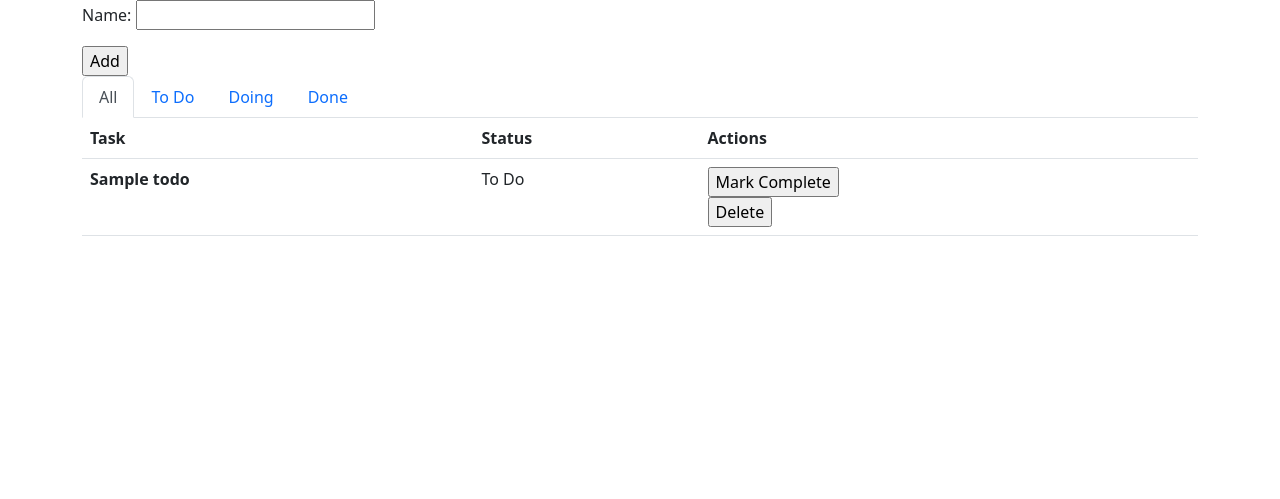
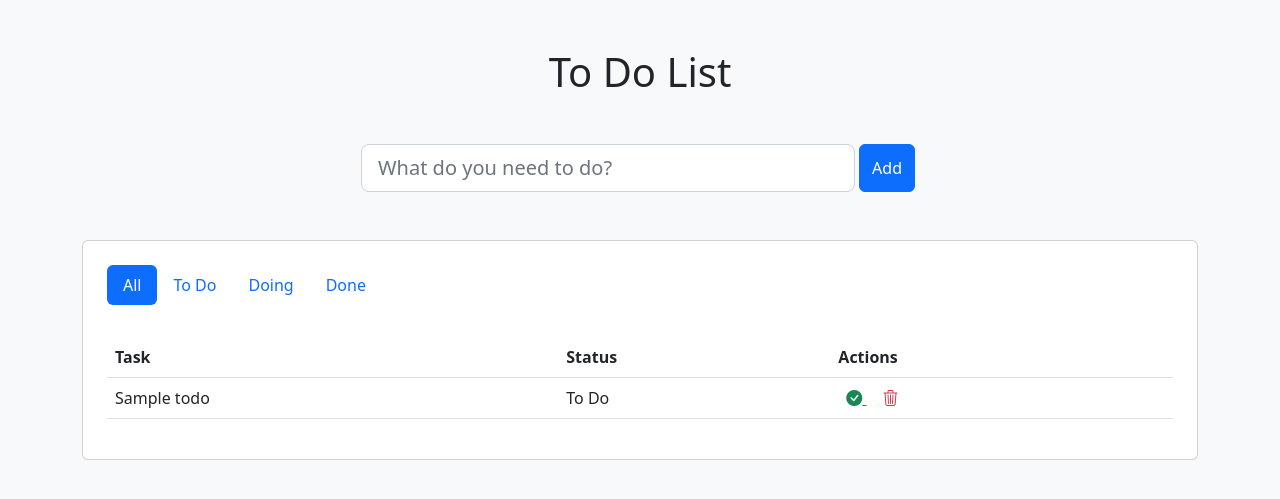
Before and after one commit to aliceridgway/django-htmx-experiments, a Django app: page / in a window 1280 px wide. Shown: the top 499 px of the page. Run offline with Django 4.2, Linux system fonts and the light colour scheme; tables that the repository leaves empty hold one stand-in row (values such as "Sample post"); some libraries are stand-ins or nearby versions.

Commit message:
jazz up UI

```diff
--- a/core/forms.py
+++ b/core/forms.py
@@ -1,9 +1,20 @@
-from django.forms import ModelForm
+from django import forms
 
 from core.models import ToDo
 
 
-class ToDoForm(ModelForm):
+class ToDoForm(forms.ModelForm):
     class Meta:
         model = ToDo
         fields = ["name"]
+
+    name = forms.CharField(
+        label=False,
+        widget=forms.TextInput(
+            attrs={
+                "aria-label": "name",
+                "placeholder": "What do you need to do?",
+                "class": "form-control form-control-lg inline-block",
+            }
+        ),
+    )
--- a/templates/base.html
+++ b/templates/base.html
@@ -8,15 +8,16 @@
     <title>To Do</title>
     <link href="https://cdn.jsdelivr.net/npm/bootstrap@5.2.0-beta1/dist/css/bootstrap.min.css" rel="stylesheet"
         integrity="sha384-0evHe/X+R7YkIZDRvuzKMRqM+OrBnVFBL6DOitfPri4tjfHxaWutUpFmBp4vmVor" crossorigin="anonymous">
+    <link rel="stylesheet" href="https://cdn.jsdelivr.net/npm/bootstrap-icons@1.9.1/font/bootstrap-icons.css">
     <link rel="stylesheet" href="{% static 'css/styles.css' %}" rel="stylesheet">
 </head>
 
 
-<body class="container">
-
-    {% block content %}
-    {% endblock %}
-
+<body class="bg-light">
+    <div class="container">
+        {% block content %}
+        {% endblock %}
+    </div>
 </body>
 
 
--- a/templates/index.html
+++ b/templates/index.html
@@ -1,19 +1,20 @@
 {% extends 'base.html' %}
 {% block content %}
 
-<form id="todo-form" method="post" hx-post="{% url 'add' %}" hx-swap="afterbegin" hx-target="#todo-rows">
+<h1 class="text-center my-5">To Do List</h1>
+
+<form class="w-50 mx-auto mb-5 d-flex" id="todo-form" method="post" hx-post="{% url 'add' %}" hx-swap="afterbegin"
+    hx-target="#todo-rows">
     {% csrf_token %}
-    {{ form.as_p }}
-    <input type="submit" value="Add">
+    {{ form }}
+    <input class="btn btn-primary mx-1" type="submit" value="Add">
 </form>
 
-<style>
-    .big-text {
-        font-size: 2rem;
-    }
-</style>
 
-<ul id="tabs" class="nav nav-tabs" hx-target="#todo-list" _="on htmx:afterOnLoad take .active for event.target">
+<section class="card p-4">
+
+    <ul id="tabs" class="nav nav-pills mb-4 pb-2" hx-target="#todo-list"
+        _="on htmx:afterOnLoad take .active for event.target">
         <li class="nav-item">
             <a class="nav-link active" hx-get="{% url 'all-todos' %}">All</a>
         </li>
@@ -32,6 +33,8 @@
         {% include 'partials/todo_list.html' %}
     </section>
 
+</section>
+
 <script>
     const form = document.getElementById("todo-form")
     form.addEventListener("htmx:afterRequest", () => form.reset())
--- a/templates/partials/todo_row.html
+++ b/templates/partials/todo_row.html
@@ -1,16 +1,18 @@
 <tr id="todo-row-{{todo.id}}">
-    <th scope="row">{{todo.name}}</th>
+    <td>{{todo.name}}</th>
     <td>{{todo.status}}</td>
     <td>
-        {% if todo.status != "done" %}
-        <form hx-post="{% url 'complete' todo.id %}" hx-swap="outerHTML" hx-target="#todo-row-{{todo.id}}">
-            {% csrf_token %}
-            <input type="submit" value="Mark Complete">
-        </form>
+        {% if todo.status != Status.DONE %}
+        <a class="m-2" hx-post="{% url 'complete' todo.id %}" hx-swap="outerHTML" hx-target="#todo-row-{{todo.id}}"
+            hx-headers='{"X-CSRFToken": "{{ csrf_token }}"}'>
+            <i class="link-success bi bi-check-circle-fill"></i>
+        </a>
         {% endif %}
-        <form hx-post="{% url 'delete' todo.id %}" hx-swap="outerHTML" hx-target="#todo-row-{{todo.id}}">
-            {% csrf_token %}
-            <input type="submit" value="Delete">
-        </form>
+
+        <a class="m-2" hx-post="{% url 'delete' todo.id %}" hx-swap="outerHTML" hx-target="#todo-row-{{todo.id}}"
+            hx-headers='{"X-CSRFToken": "{{ csrf_token }}"}'>
+            <i class="link-danger  bi bi-trash3"></i>
+        </a>
+
     </td>
 </tr>
```
Lines whose indentation alone changed are shown as unchanged.
